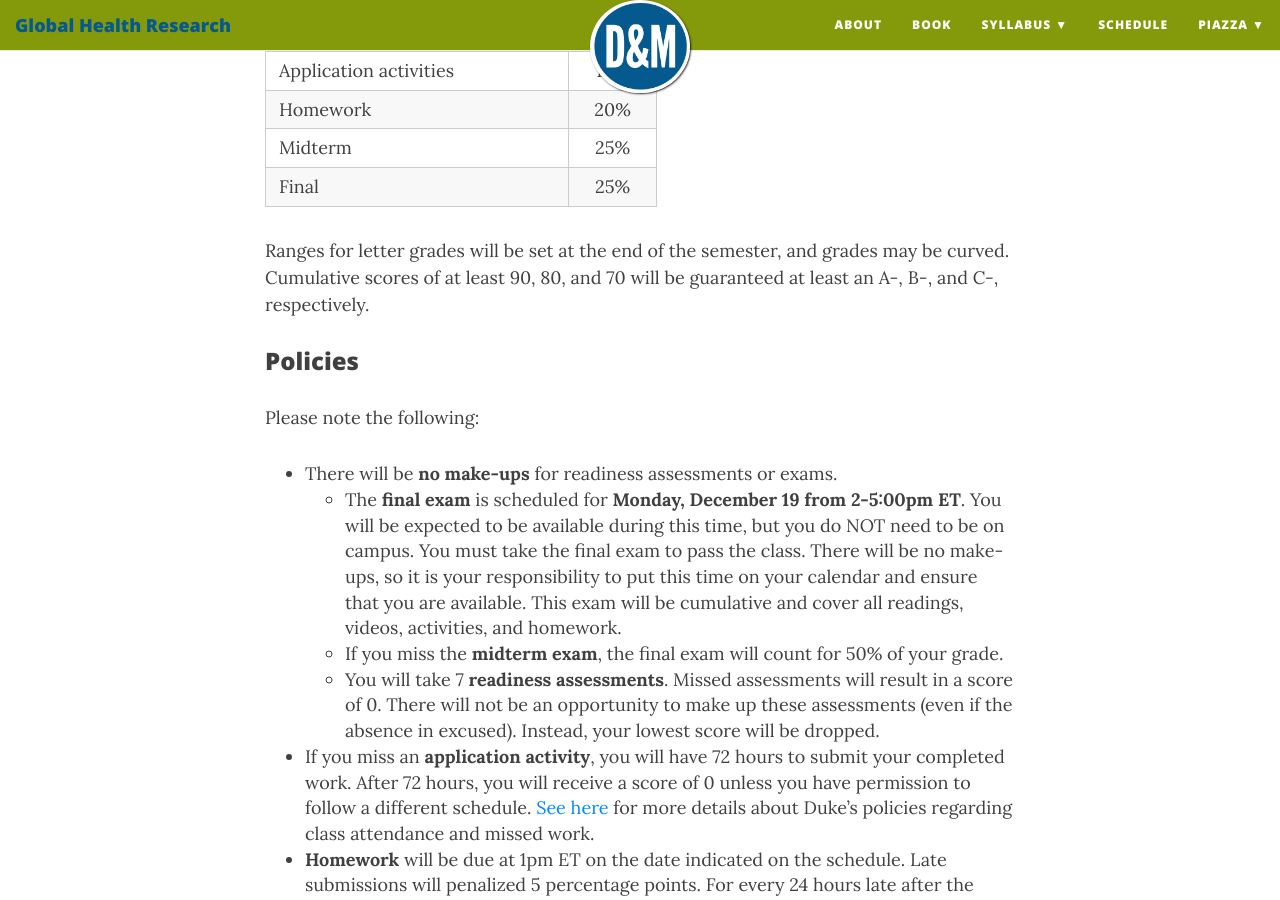
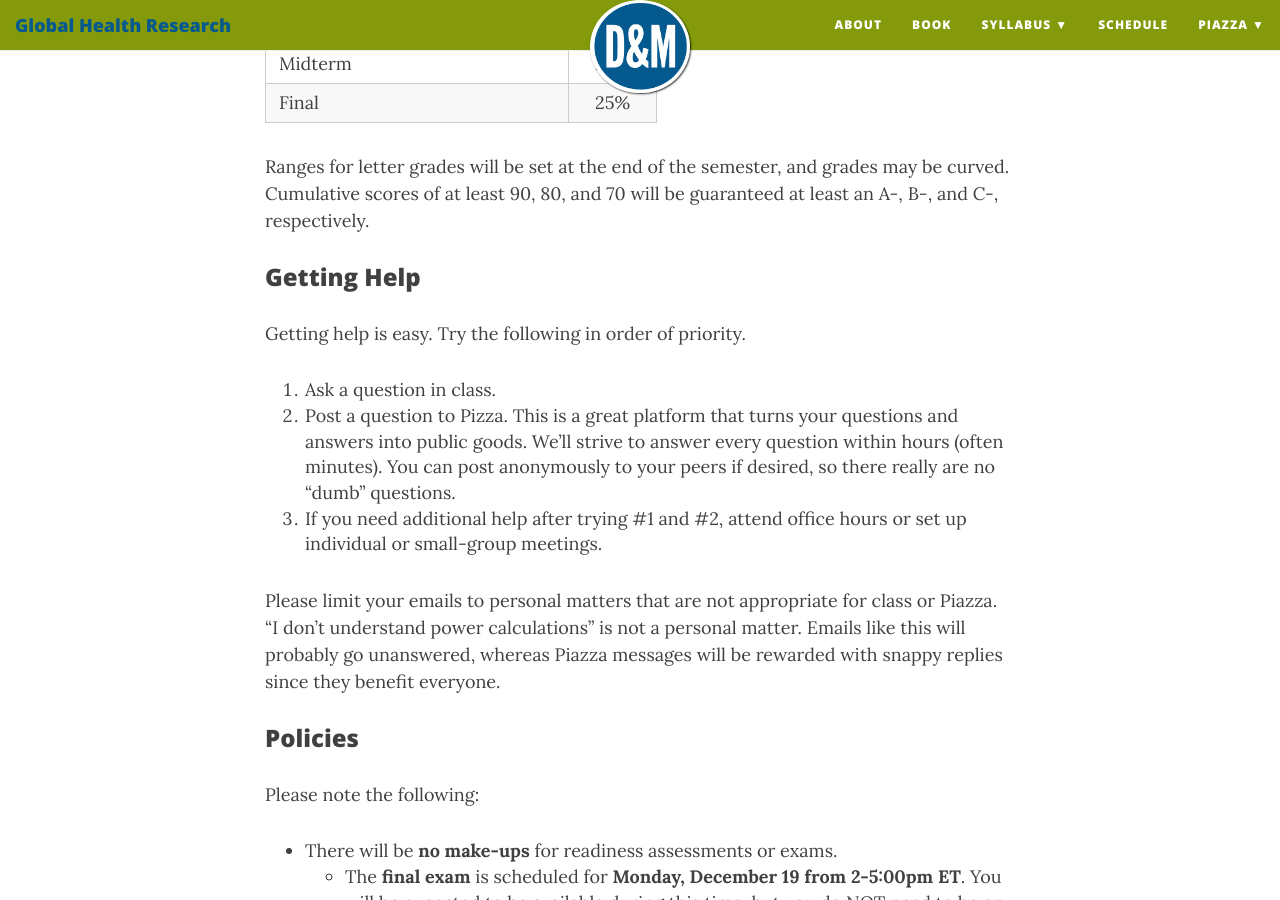
Before and after one commit to ericpgreen/ghr, a Jekyll site: the page built from 702.md, in a window 1280 px wide and 900 px high, scrolled down 2876 px. Built offline with Jekyll 4.4.1, drawn with Linux system fonts in a browser that asks for light colours; nearby versions of some CDN libraries; some of the changed text lies outside the part shown.

Commit message:
piazza emails

```diff
--- a/702.md
+++ b/702.md
@@ -64,6 +62,16 @@
 
 Ranges for letter grades will be set at the end of the semester, and grades may be curved. Cumulative scores of at least 90, 80, and 70 will be guaranteed at least an A-, B-, and C-, respectively.
 
+### Getting Help
+
+Getting help is easy. Try the following in order of priority.
+
+1. Ask a question in class.
+2. Post a question to Pizza. This is a great platform that turns your questions and answers into public goods. We'll strive to answer every question within hours (often minutes). You can post anonymously to your peers if desired, so there really are no "dumb" questions.
+3. If you need additional help after trying #1 and #2, attend office hours or set up individual or small-group meetings.
+
+Please limit your emails to personal matters that are not appropriate for class or Piazza. "I don't understand power calculations" is not a personal matter. Emails like this will probably go unanswered, whereas Piazza messages will be rewarded with snappy replies since they benefit everyone.
+
 ### Policies
 
 Please note the following:
```
Also changed, not shown: other parts of 702.md (+0 -2 lines).
